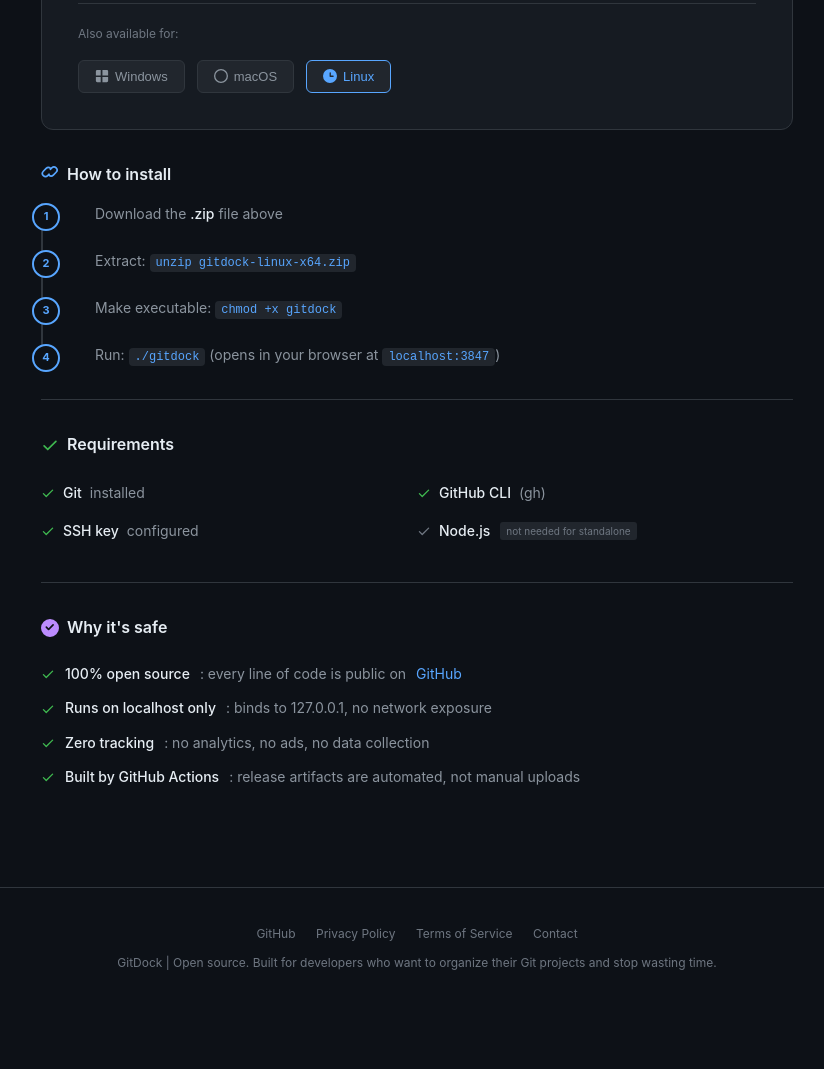
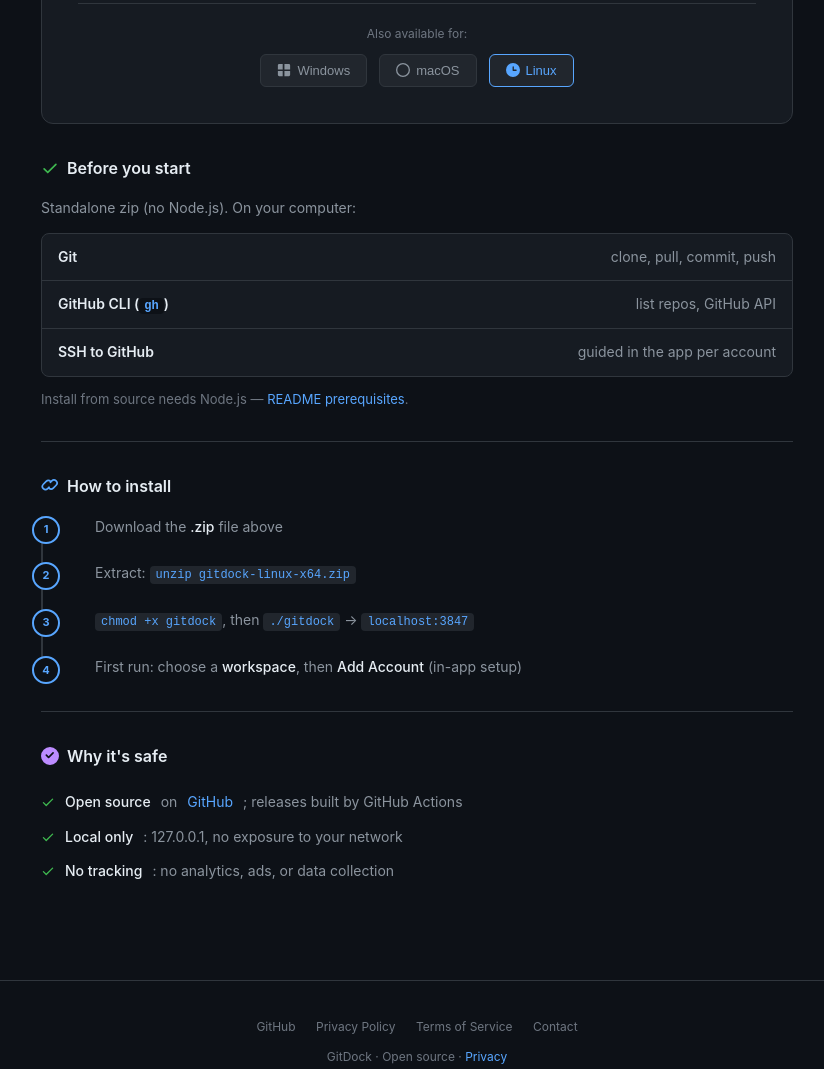
Before and after one commit to gitdock-dev/gitdock, a website: page site/download.html in a window 1280 px wide. Shown: the part 574-1643 px from the top of the page, without its empty margins (223-1047 px from the left). Before the commit the page ends 1578 px from the top, so only its background shows below. Drawn offline with Linux system fonts and the light colour scheme; no server answers.

Commit message:
docs(site): refine download page layout and copy
Center OS picker, prerequisites table before install steps, shorter copy without losing setup context. No release.

```diff
--- a/site/download.html
+++ b/site/download.html
@@ -84,8 +84,9 @@
     .dl-alt a{color:var(--t2);font-size:13px}
 
     /* Other platforms */
-    .dl-others{display:flex;gap:12px;margin-top:24px;padding-top:20px;border-top:1px solid var(--border);flex-wrap:wrap}
-    .dl-others-label{font-size:12px;color:var(--t3);width:100%;margin-bottom:4px}
+    .dl-others{display:flex;flex-direction:column;align-items:center;margin-top:24px;padding-top:20px;border-top:1px solid var(--border);text-align:center}
+    .dl-others-label{font-size:12px;color:var(--t3);margin-bottom:10px}
+    .dl-others-row{display:flex;gap:12px;flex-wrap:wrap;justify-content:center}
     .btn-other{display:inline-flex;align-items:center;gap:6px;padding:8px 16px;border-radius:6px;border:1px solid var(--border);background:var(--bg2);color:var(--t2);font-size:13px;transition:all .2s;text-decoration:none;cursor:pointer}
     .btn-other:hover{border-color:var(--t3);color:var(--t1);text-decoration:none}
     .btn-other.active{border-color:var(--blue);color:var(--blue)}
@@ -109,11 +110,15 @@
     .os-warning strong{color:var(--yellow);font-weight:500}
 
     /* Requirements */
-    .req-list{list-style:none;display:flex;flex-wrap:wrap;gap:0;margin:0;padding:0}
-    .req-list li{display:flex;align-items:center;gap:8px;font-size:14px;color:var(--t2);padding:8px 0;width:50%}
-    .req-list li svg{flex-shrink:0}
-    .req-list li strong{color:var(--t1);font-weight:500}
-    .req-optional{font-size:10px;padding:1px 6px;border-radius:3px;background:var(--bg2);color:var(--t3);margin-left:2px}
+    .req-lead{font-size:14px;color:var(--t2);margin-bottom:14px;line-height:1.55}
+    .req-box{border:1px solid var(--border);border-radius:8px;background:var(--bg1);overflow:hidden}
+    .req-row{display:flex;align-items:baseline;justify-content:space-between;gap:16px;padding:12px 16px;font-size:14px;border-bottom:1px solid var(--border)}
+    .req-row:last-child{border-bottom:none}
+    .req-name{font-weight:600;color:var(--t1);flex-shrink:0}
+    .req-detail{color:var(--t2);text-align:right;line-height:1.45}
+    .req-foot{margin-top:12px;font-size:13px;color:var(--t3);line-height:1.55}
+    .req-foot strong{color:var(--t2);font-weight:500}
+    .req-box code{background:var(--bg0);padding:1px 5px;border-radius:4px;font-size:12px;color:var(--blue)}
 
     /* Trust */
     .trust-list{list-style:none;margin:0;padding:0}
@@ -141,12 +146,12 @@
       .dl-card{padding:24px}
       .dl-meta{gap:16px}
       .dl-hero h1{font-size:24px}
-      .dl-others{flex-direction:column}
       .dl-actions{flex-direction:column;align-items:flex-start}
     }
     @media(max-width:480px){
       .dl-detected{flex-direction:column;text-align:center}
-      .req-list li{width:100%}
+      .req-row{flex-direction:column;align-items:flex-start;gap:4px}
+      .req-detail{text-align:left}
     }
   </style>
 </head>
@@ -173,7 +178,7 @@
   <!-- Hero -->
   <div class="dl-hero">
     <h1>Download <span class="grad">GitDock</span></h1>
-    <p>Free, open-source, and runs 100% on your machine. No account required. No data collected.</p>
+    <p>Free, open-source, runs on your machine only. No GitDock signup; no data collected.</p>
   </div>
 
   <!-- Main download card -->
@@ -219,6 +224,7 @@
 
     <div class="dl-others">
       <div class="dl-others-label">Also available for:</div>
+      <div class="dl-others-row">
       <button class="btn-other" data-platform="windows-x64" id="btn-windows">
         <svg width="14" height="14" viewBox="0 0 16 16" fill="currentColor"><path d="M1 2.5A1.5 1.5 0 0 1 2.5 1h4v6.5H1V2.5ZM1 9h5.5v6H2.5A1.5 1.5 0 0 1 1 13.5V9Zm7.5 6V9H15v4.5a1.5 1.5 0 0 1-1.5 1.5H8.5ZM15 7.5H8.5V1h5A1.5 1.5 0 0 1 15 2.5v5Z"/></svg>
         Windows
@@ -231,8 +237,35 @@
         <svg width="14" height="14" viewBox="0 0 16 16" fill="currentColor"><path d="M8 0a8 8 0 1 0 0 16A8 8 0 0 0 8 0Zm3.5 9H8.25a.75.75 0 0 1-.75-.75V4.5a.75.75 0 0 1 1.5 0v3h2.5a.75.75 0 0 1 0 1.5Z"/></svg>
         Linux
       </button>
+      </div>
     </div>
   </div>
+
+  <!-- Requirements (before install steps) -->
+  <div class="dl-section">
+    <h3>
+      <svg width="18" height="18" viewBox="0 0 16 16" fill="var(--green)"><path d="M13.78 4.22a.75.75 0 0 1 0 1.06l-7.25 7.25a.75.75 0 0 1-1.06 0L2.22 9.28a.75.75 0 0 1 1.06-1.06L6 10.94l6.72-6.72a.75.75 0 0 1 1.06 0Z"/></svg>
+      Before you start
+    </h3>
+    <p class="req-lead">Standalone zip (no Node.js). On your computer:</p>
+    <div class="req-box">
+      <div class="req-row">
+        <span class="req-name">Git</span>
+        <span class="req-detail">clone, pull, commit, push</span>
+      </div>
+      <div class="req-row">
+        <span class="req-name">GitHub CLI (<code>gh</code>)</span>
+        <span class="req-detail">list repos, GitHub API</span>
+      </div>
+      <div class="req-row">
+        <span class="req-name">SSH to GitHub</span>
+        <span class="req-detail">guided in the app per account</span>
+      </div>
+    </div>
+    <p class="req-foot">Install from source needs Node.js — <a href="https://github.com/gitdock-dev/gitdock#prerequisites" target="_blank" rel="noopener">README prerequisites</a>.</p>
+  </div>
+
+  <div class="dl-divider"></div>
 
   <!-- Installation steps -->
   <div class="dl-section" id="install-section">
@@ -246,12 +279,12 @@
       <ol class="install-steps">
         <li>Download the <strong>.zip</strong> file above</li>
         <li>Extract the zip to a folder of your choice (e.g. <code>C:\GitDock</code>)</li>
-        <li>Double-click <strong>gitdock.exe</strong> to start</li>
-        <li>GitDock opens in your browser at <code>localhost:3847</code></li>
+        <li>Run <strong>gitdock.exe</strong> → browser opens at <code>localhost:3847</code></li>
+        <li>First run: choose a <strong>workspace</strong>, then <strong>Add Account</strong> (in-app setup)</li>
       </ol>
       <div class="os-warning">
         <svg width="14" height="14" viewBox="0 0 16 16" fill="var(--yellow)"><path d="M6.457 1.047c.659-1.234 2.427-1.234 3.086 0l6.082 11.378A1.75 1.75 0 0 1 14.082 15H1.918a1.75 1.75 0 0 1-1.543-2.575ZM8 5a.75.75 0 0 0-.75.75v2.5a.75.75 0 0 0 1.5 0v-2.5A.75.75 0 0 0 8 5Zm1 6a1 1 0 1 0-2 0 1 1 0 0 0 2 0Z"/></svg>
-        <p><strong>Windows SmartScreen</strong> may show a warning since the app is unsigned. Click "More info" then "Run anyway". This is standard for open-source apps. <a href="https://github.com/gitdock-dev/gitdock" target="_blank" rel="noopener">View the source code</a>.</p>
+        <p><strong>SmartScreen</strong> may warn (unsigned build): More info → Run anyway. <a href="https://github.com/gitdock-dev/gitdock" target="_blank" rel="noopener">Source on GitHub</a>.</p>
       </div>
     </div>
 
@@ -260,12 +293,12 @@
       <ol class="install-steps">
         <li>Download the <strong>.zip</strong> file above</li>
         <li>Extract the zip (double-click or <code>unzip gitdock-macos-x64.zip</code>)</li>
-        <li>Open Terminal, navigate to the folder, and run <code>./gitdock</code></li>
-        <li>GitDock opens in your browser at <code>localhost:3847</code></li>
+        <li>Run <code>./gitdock</code> in Terminal → <code>localhost:3847</code></li>
+        <li>First run: choose a <strong>workspace</strong>, then <strong>Add Account</strong> (in-app setup)</li>
       </ol>
       <div class="os-warning">
         <svg width="14" height="14" viewBox="0 0 16 16" fill="var(--yellow)"><path d="M6.457 1.047c.659-1.234 2.427-1.234 3.086 0l6.082 11.378A1.75 1.75 0 0 1 14.082 15H1.918a1.75 1.75 0 0 1-1.543-2.575ZM8 5a.75.75 0 0 0-.75.75v2.5a.75.75 0 0 0 1.5 0v-2.5A.75.75 0 0 0 8 5Zm1 6a1 1 0 1 0-2 0 1 1 0 0 0 2 0Z"/></svg>
-        <p><strong>macOS Gatekeeper</strong> may block the app. Go to System Settings > Privacy & Security > "Open Anyway", or run <code>xattr -cr ./gitdock</code>. <a href="https://github.com/gitdock-dev/gitdock" target="_blank" rel="noopener">View the source code</a>.</p>
+        <p><strong>Gatekeeper</strong> may block: Privacy & Security → Open Anyway, or <code>xattr -cr ./gitdock</code>. <a href="https://github.com/gitdock-dev/gitdock" target="_blank" rel="noopener">Source on GitHub</a>.</p>
       </div>
     </div>
 
@@ -274,38 +307,10 @@
       <ol class="install-steps">
         <li>Download the <strong>.zip</strong> file above</li>
         <li>Extract: <code>unzip gitdock-linux-x64.zip</code></li>
-        <li>Make executable: <code>chmod +x gitdock</code></li>
-        <li>Run: <code>./gitdock</code> (opens in your browser at <code>localhost:3847</code>)</li>
+        <li><code>chmod +x gitdock</code>, then <code>./gitdock</code> → <code>localhost:3847</code></li>
+        <li>First run: choose a <strong>workspace</strong>, then <strong>Add Account</strong> (in-app setup)</li>
       </ol>
     </div>
-  </div>
-
-  <div class="dl-divider"></div>
-
-  <!-- Requirements -->
-  <div class="dl-section">
-    <h3>
-      <svg width="18" height="18" viewBox="0 0 16 16" fill="var(--green)"><path d="M13.78 4.22a.75.75 0 0 1 0 1.06l-7.25 7.25a.75.75 0 0 1-1.06 0L2.22 9.28a.75.75 0 0 1 1.06-1.06L6 10.94l6.72-6.72a.75.75 0 0 1 1.06 0Z"/></svg>
-      Requirements
-    </h3>
-    <ul class="req-list">
-      <li>
-        <svg width="14" height="14" viewBox="0 0 16 16" fill="var(--green)"><path d="M13.78 4.22a.75.75 0 0 1 0 1.06l-7.25 7.25a.75.75 0 0 1-1.06 0L2.22 9.28a.75.75 0 0 1 1.06-1.06L6 10.94l6.72-6.72a.75.75 0 0 1 1.06 0Z"/></svg>
-        <strong>Git</strong> installed
-      </li>
-      <li>
-        <svg width="14" height="14" viewBox="0 0 16 16" fill="var(--green)"><path d="M13.78 4.22a.75.75 0 0 1 0 1.06l-7.25 7.25a.75.75 0 0 1-1.06 0L2.22 9.28a.75.75 0 0 1 1.06-1.06L6 10.94l6.72-6.72a.75.75 0 0 1 1.06 0Z"/></svg>
-        <strong>GitHub CLI</strong> (gh)
-      </li>
-      <li>
-        <svg width="14" height="14" viewBox="0 0 16 16" fill="var(--green)"><path d="M13.78 4.22a.75.75 0 0 1 0 1.06l-7.25 7.25a.75.75 0 0 1-1.06 0L2.22 9.28a.75.75 0 0 1 1.06-1.06L6 10.94l6.72-6.72a.75.75 0 0 1 1.06 0Z"/></svg>
-        <strong>SSH key</strong> configured
-      </li>
-      <li>
-        <svg width="14" height="14" viewBox="0 0 16 16" fill="var(--t3)"><path d="M13.78 4.22a.75.75 0 0 1 0 1.06l-7.25 7.25a.75.75 0 0 1-1.06 0L2.22 9.28a.75.75 0 0 1 1.06-1.06L6 10.94l6.72-6.72a.75.75 0 0 1 1.06 0Z"/></svg>
-        <strong>Node.js</strong> <span class="req-optional">not needed for standalone</span>
-      </li>
-    </ul>
   </div>
 
   <div class="dl-divider"></div>
@@ -319,19 +324,15 @@
     <ul class="trust-list">
       <li>
         <svg width="14" height="14" viewBox="0 0 16 16" fill="var(--green)"><path d="M13.78 4.22a.75.75 0 0 1 0 1.06l-7.25 7.25a.75.75 0 0 1-1.06 0L2.22 9.28a.75.75 0 0 1 1.06-1.06L6 10.94l6.72-6.72a.75.75 0 0 1 1.06 0Z"/></svg>
-        <strong>100% open source</strong>: every line of code is public on <a href="https://github.com/gitdock-dev/gitdock" target="_blank" rel="noopener">GitHub</a>
+        <strong>Open source</strong> on <a href="https://github.com/gitdock-dev/gitdock" target="_blank" rel="noopener">GitHub</a>; releases built by GitHub Actions
       </li>
       <li>
         <svg width="14" height="14" viewBox="0 0 16 16" fill="var(--green)"><path d="M13.78 4.22a.75.75 0 0 1 0 1.06l-7.25 7.25a.75.75 0 0 1-1.06 0L2.22 9.28a.75.75 0 0 1 1.06-1.06L6 10.94l6.72-6.72a.75.75 0 0 1 1.06 0Z"/></svg>
-        <strong>Runs on localhost only</strong>: binds to 127.0.0.1, no network exposure
+        <strong>Local only</strong>: 127.0.0.1, no exposure to your network
       </li>
       <li>
         <svg width="14" height="14" viewBox="0 0 16 16" fill="var(--green)"><path d="M13.78 4.22a.75.75 0 0 1 0 1.06l-7.25 7.25a.75.75 0 0 1-1.06 0L2.22 9.28a.75.75 0 0 1 1.06-1.06L6 10.94l6.72-6.72a.75.75 0 0 1 1.06 0Z"/></svg>
-        <strong>Zero tracking</strong>: no analytics, no ads, no data collection
-      </li>
-      <li>
-        <svg width="14" height="14" viewBox="0 0 16 16" fill="var(--green)"><path d="M13.78 4.22a.75.75 0 0 1 0 1.06l-7.25 7.25a.75.75 0 0 1-1.06 0L2.22 9.28a.75.75 0 0 1 1.06-1.06L6 10.94l6.72-6.72a.75.75 0 0 1 1.06 0Z"/></svg>
-        <strong>Built by GitHub Actions</strong>: release artifacts are automated, not manual uploads
+        <strong>No tracking</strong>: no analytics, ads, or data collection
       </li>
     </ul>
   </div>
@@ -346,7 +347,7 @@
     <a href="./terms.html">Terms of Service</a>
     <a href="mailto:support@gitdock.dev">Contact</a>
   </div>
-  <p>GitDock | Open source. Built for developers who want to organize their Git projects and stop wasting time.</p>
+  <p>GitDock · Open source · <a href="./privacy.html">Privacy</a></p>
 </footer>
 
 <script>
```
Also changed, not shown: scripts/pr-site-download-body.md (added, +21 -0 lines), CHANGELOG.md.
